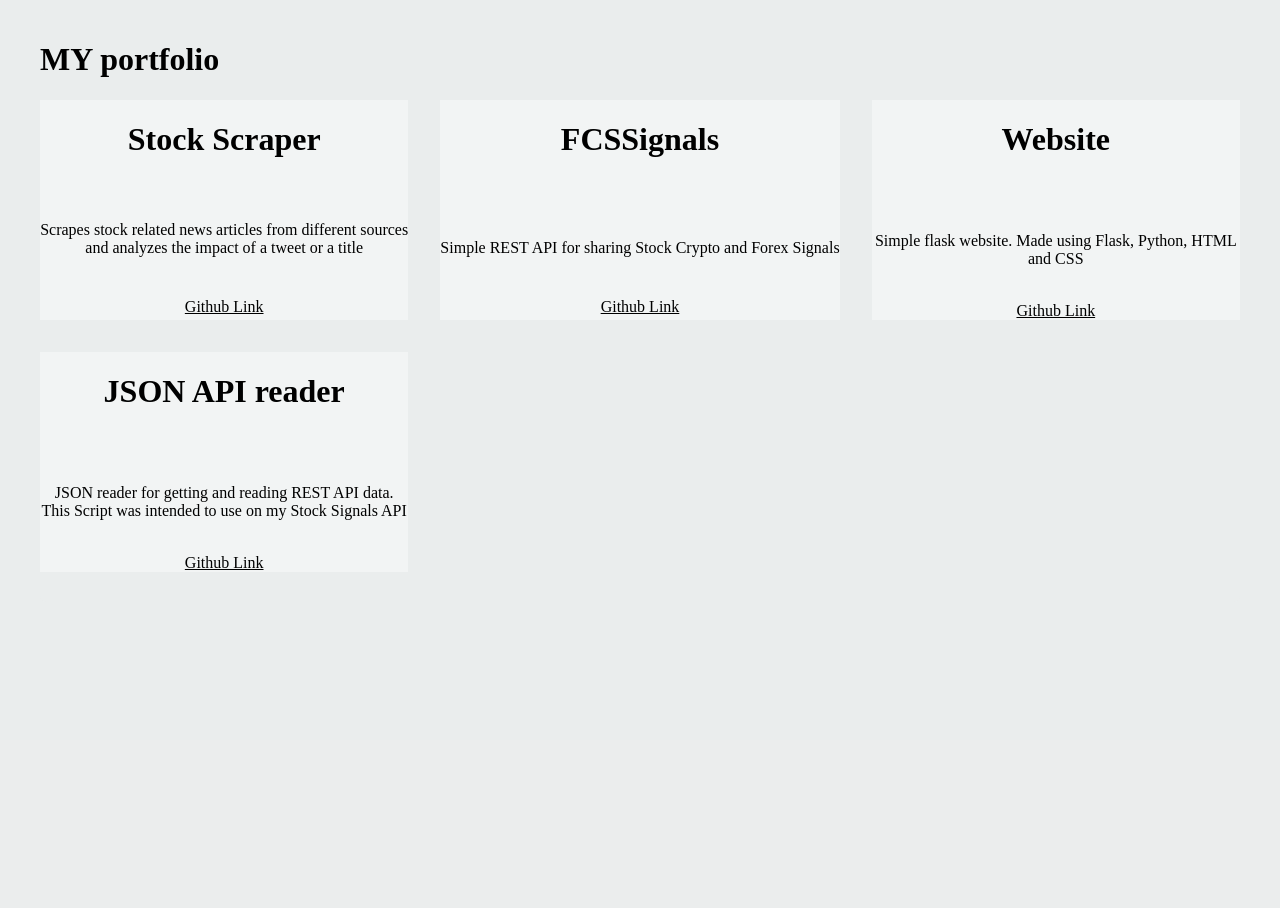
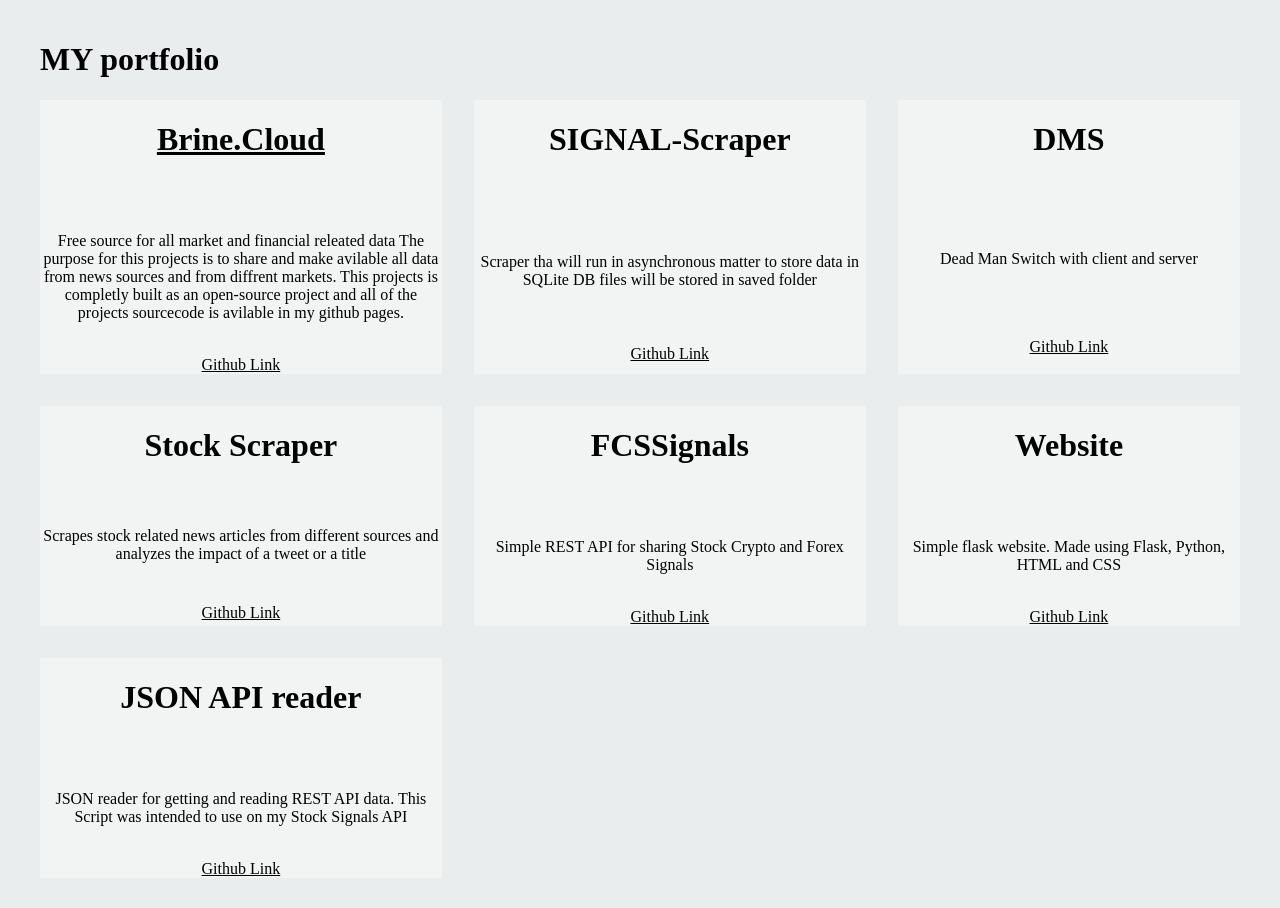
Before and after one commit to DrSuperMario/website, a Flask app: page /portfolio/ in a window 1280 px wide. Shown: the part 60-968 px from the top of the page. Before the commit the page ends 630 px from the top, so only its background shows below. Run offline with Flask 2, Linux system fonts and the light colour scheme; some web fonts are replaced.

Commit message:
Updated portfolio

```diff
--- a/templates/portfolio.html
+++ b/templates/portfolio.html
@@ -6,6 +6,25 @@
 
     <div class="portfolio-grid">
 
+        <div class="portfolio-grid-module">
+            <h1><a href="https://brine.cloud" style="color: black;" title="GitHub Link">Brine.Cloud</a></h1><br><br>
+            <p style="text-align: center;">Free source for all market and financial releated data
+                The purpose for this projects is to share and make avilable all data from news sources and from diffrent markets.
+                This projects is completly built as an open-source project and all of the projects sourcecode is avilable in my github pages.</p><br>
+            <a href="https://github.com/DrSuperMario/Brine" style="color: black;" title="GitHub Link">Github Link</a>
+        </div>
+        <div class="portfolio-grid-module">
+            <h1>SIGNAL-Scraper</h1><br><br>
+            <p style="text-align: center;">Scraper tha will run in asynchronous matter to store data in SQLite DB files will be stored in saved folder
+            </p><br>
+            <a href="https://github.com/DrSuperMario/SIGNAL-Scraper" style="color: black;" title="GitHub Link">Github Link</a>
+        </div>
+        <div class="portfolio-grid-module">
+            <h1>DMS</h1><br>
+            <p style="text-align: center;">Dead Man Switch with client and server
+            </p><br>
+            <a href="https://github.com/DrSuperMario/DMS" style="color: black;" title="GitHub Link">Github Link</a>
+        </div>
         <div class="portfolio-grid-module">
             <h1>Stock Scraper</h1><br>
             <p style="text-align: center;">Scrapes stock related news articles from different sources and analyzes the impact of a tweet or a title</p><br>
--- a/website.py
+++ b/website.py
@@ -31,5 +31,5 @@ def fcssignals():
 '''
 
 if __name__ =="__main__":
-    app.run(debug=True, host='0.0.0.0', port=5050)
+    app.run(debug=False, host='0.0.0.0', port=5050)
 #kontrollin kas nimi on võrdne mainiga ja käivitan skripti
```
